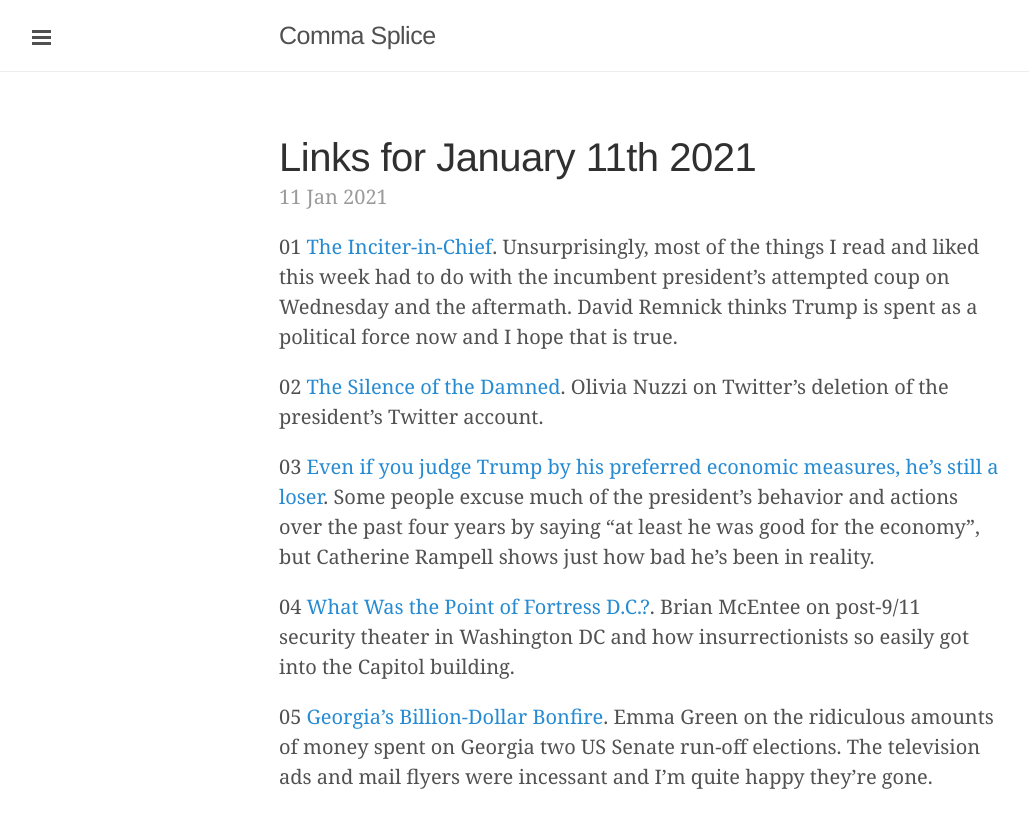
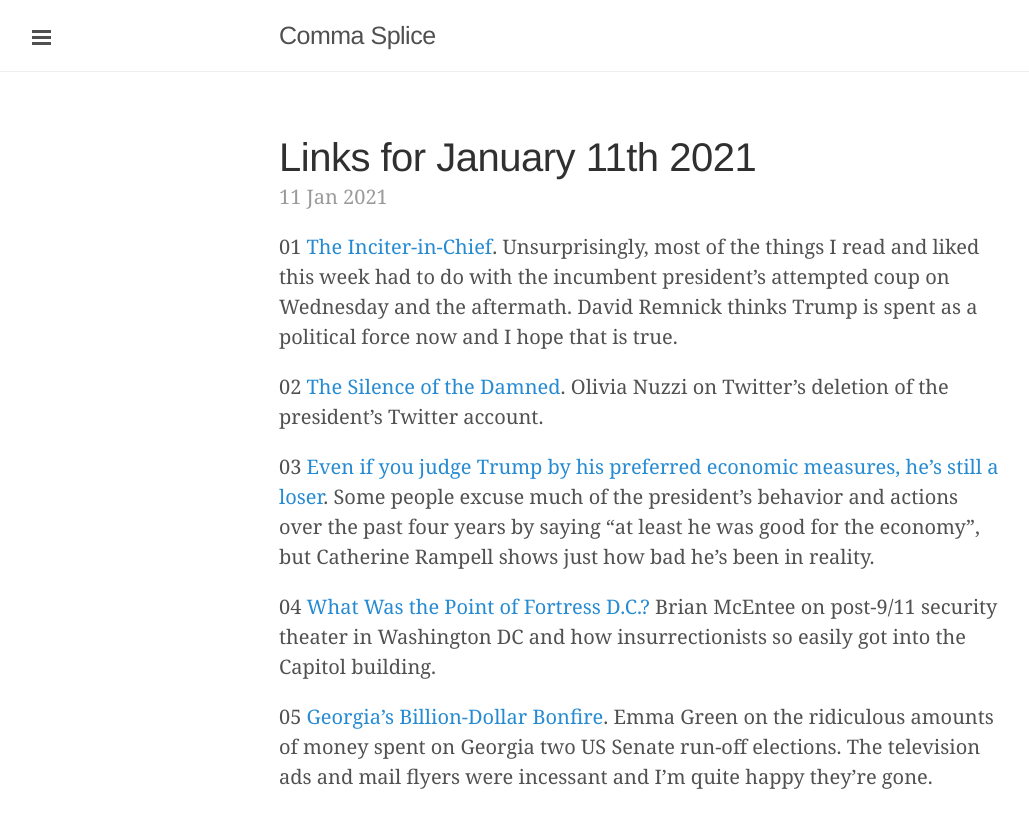
Before and after one commit to davidixon/davidixon.github.io, a Jekyll site: the page built from _posts/2021-01-11-links.md, in a window 1280 px wide. Shown: the top 828 px of the page, without its empty margins (1-1030 px from the left). Built offline with Jekyll 4.4.1, drawn with Linux system fonts in a browser that asks for light colours.

Commit message:
fixed a grammar error

```diff
--- a/_posts/2021-01-11-links.md
+++ b/_posts/2021-01-11-links.md
@@ -10,6 +10,6 @@ date: 2021-01-11 22:55
 
 03 [Even if you judge Trump by his preferred economic measures, he’s still a loser](https://www.washingtonpost.com/opinions/2021/01/04/even-if-you-judge-trump-by-his-preferred-economic-measures-hes-still-loser/). Some people excuse much of the president's behavior and actions over the past four years by saying "at least he was good for the economy", but Catherine Rampell shows just how bad he's been in reality.
 
-04 [What Was the Point of Fortress D.C.?](https://slate.com/business/2021/01/capitol-riot-fortress-dc.html). Brian McEntee on post-9/11 security theater in Washington DC and how insurrectionists so easily got into the Capitol building.
+04 [What Was the Point of Fortress D.C.?](https://slate.com/business/2021/01/capitol-riot-fortress-dc.html) Brian McEntee on post-9/11 security theater in Washington DC and how insurrectionists so easily got into the Capitol building.
 
 05 [Georgia’s Billion-Dollar Bonfire](https://www.theatlantic.com/politics/archive/2021/01/money-spent-georgia-senate-runoffs/617545/). Emma Green on the ridiculous amounts of money spent on Georgia two US Senate run-off elections. The television ads and mail flyers were incessant and I'm quite happy they're gone.
```
